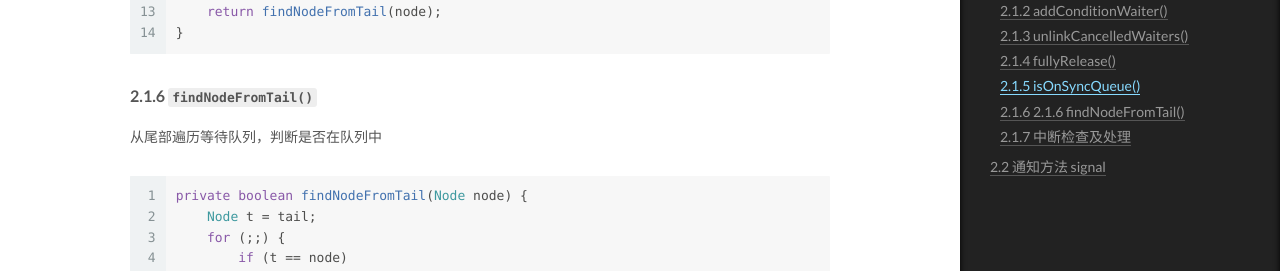
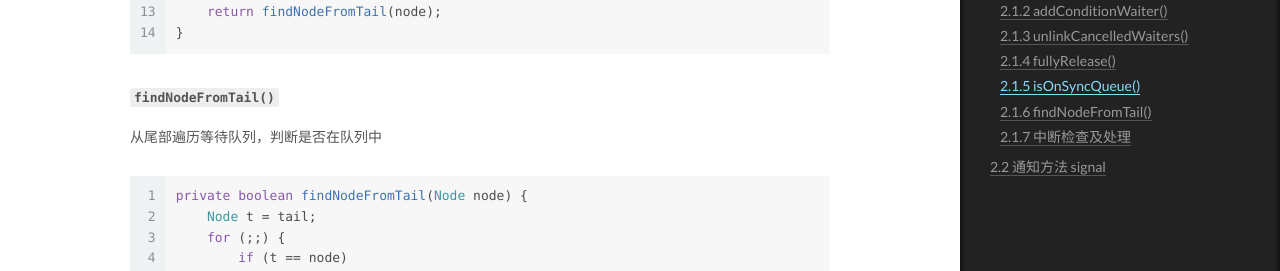
Before and after one commit to iamwzt/iamwzt.github.io, a Jekyll site: the page built from _posts/2019-07-09-AQS源码分析（2）——Condition条件队列.md, in a window 1280 px wide and 1400 px high, scrolled down 3786 px. Shown: the part 172-443 px from the top of the window. Built offline with Jekyll 4.4.1, drawn with Linux system fonts in a browser that asks for light colours.

Commit message:
Update 2019-07-09-AQS源码分析（2）——Condition条件队列.md

````diff
--- a/_posts/2019-07-09-AQS源码分析（2）——Condition条件队列.md
+++ b/_posts/2019-07-09-AQS源码分析（2）——Condition条件队列.md
@@ -161,7 +161,7 @@ final boolean isOnSyncQueue(Node node) {
 }
 ```
 
-#### 2.1.6 `findNodeFromTail()`
+#### `findNodeFromTail()`
 从尾部遍历等待队列，判断是否在队列中
 ```java
 private boolean findNodeFromTail(Node node) {
````
